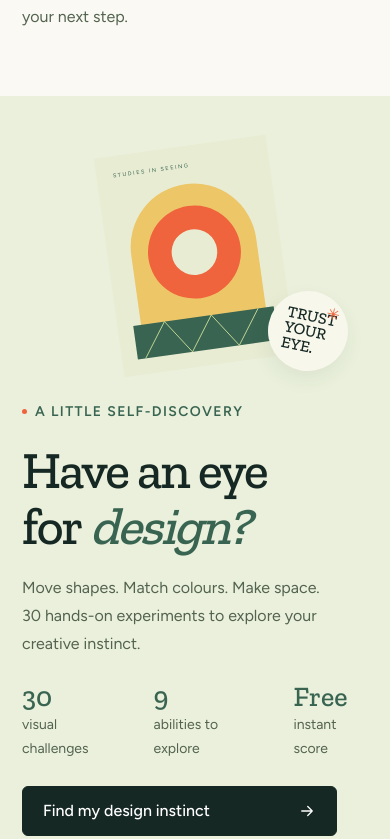
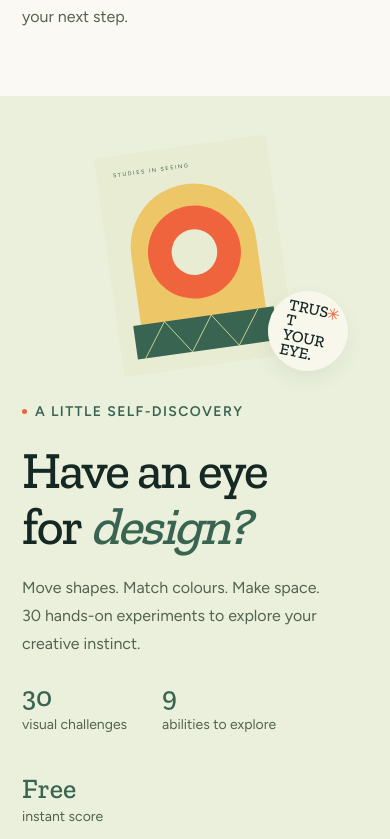
Before and after one commit to jehar-tau/Website-Dexam, a React (Vite) app: page / in a window 390 px wide. Shown: the part 4525-5364 px from the top of the page. Built offline with nearby package versions, Linux system fonts and the light colour scheme.

Commit message:
Reflow narrow layouts when readers double text size

```diff
--- a/src/components/Layout.jsx
+++ b/src/components/Layout.jsx
@@ -136,7 +136,11 @@ export default function Layout({ children }) {
         <div className="dea-wrap">
           <div className="dea-footer-top">
             <div>
-              <Link to="/" className="dea-brand">
+              <Link
+                to="/"
+                className="dea-brand"
+                aria-label="DEXAM Design Exam Academy home"
+              >
                 DEX<span>A</span>M
                 <i>
                   DESIGN EXAM
--- a/src/site/academy.css
+++ b/src/site/academy.css
@@ -647,10 +647,10 @@
   right: 26px;
   bottom: 24px;
   background: #f7f7eb;
-  padding: 21px;
+  padding: 1.3125rem;
   border-radius: 50%;
-  width: 102px;
-  height: 102px;
+  width: 6.375rem;
+  height: 6.375rem;
   display: flex;
   flex-direction: column;
   justify-content: center;
@@ -2895,8 +2895,8 @@
   }
   .dea-fit-stamp {
     right: 0;
-    width: 85px;
-    height: 85px;
+    width: 5.3125rem;
+    height: 5.3125rem;
     font-size: 1rem;
   }
   .dea-fit-facts {
@@ -3434,12 +3434,12 @@
     height: 260px;
   }
   .dea-fit-stamp {
-    width: 80px;
-    height: 80px;
+    width: 5rem;
+    height: 5rem;
     right: 20px;
     bottom: 15px;
     font-size: 1rem;
-    padding: 16px;
+    padding: 1rem;
   }
   .dea-fit-stamp > i {
     top: 11px;
--- a/src/site/accessibility.css
+++ b/src/site/accessibility.css
@@ -1,4 +1,7 @@
 /* Readability refinements to Discovery 1.0. Sizes use the reader's root font. */
+.academy {
+  overflow-wrap: anywhere;
+}
 .academy,
 .design-lab {
   --read-body: 1rem;
@@ -82,9 +85,14 @@
 }
 .dea-page-hero-copy,
 .dea-home-copy,
+.dea-fit-art,
+.dea-fit-copy,
 .dea-footer-top > div,
 .dea-programme-copy {
   min-width: 0;
+}
+.dea-fit-facts {
+  flex-wrap: wrap;
 }
 .lab-library {
   border: 0;
@@ -201,7 +209,7 @@
   }
 }
 @media (max-width: 380px) {
-  .dea-header .dea-brand > i {
+  .academy .dea-brand > i {
     display: none;
   }
 }
```
Also changed, not shown: 1 other file (tests, documents, lock files or other folders).
